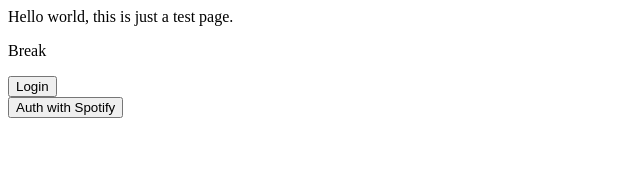
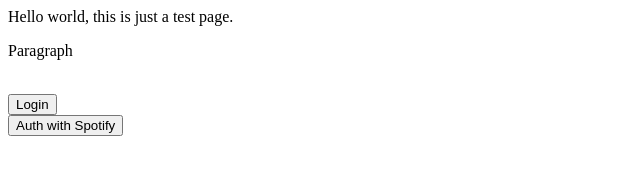
Before and after one commit to 0x4D6174/0x4D6174.github.io, a plain HTML site: page index.html in a window 1280 px wide. Shown: the whole page, without its empty margins (0-640 px from the left). Drawn offline with Linux system fonts and the light colour scheme.

Commit message:
Push test from termux

```diff
--- a/index.html
+++ b/index.html
@@ -11,8 +11,9 @@
 
 	<div id="content">
 		Hello world, this is just a test page.
-		<p>Break</p>
-
+		<br>
+		<p>Paragraph</p>
+		<br>
 		<div class="button-container">
 			<button class="styled-button" onclick="window.location.href='/accounts/login'">Login</button>
 		</div>
```
